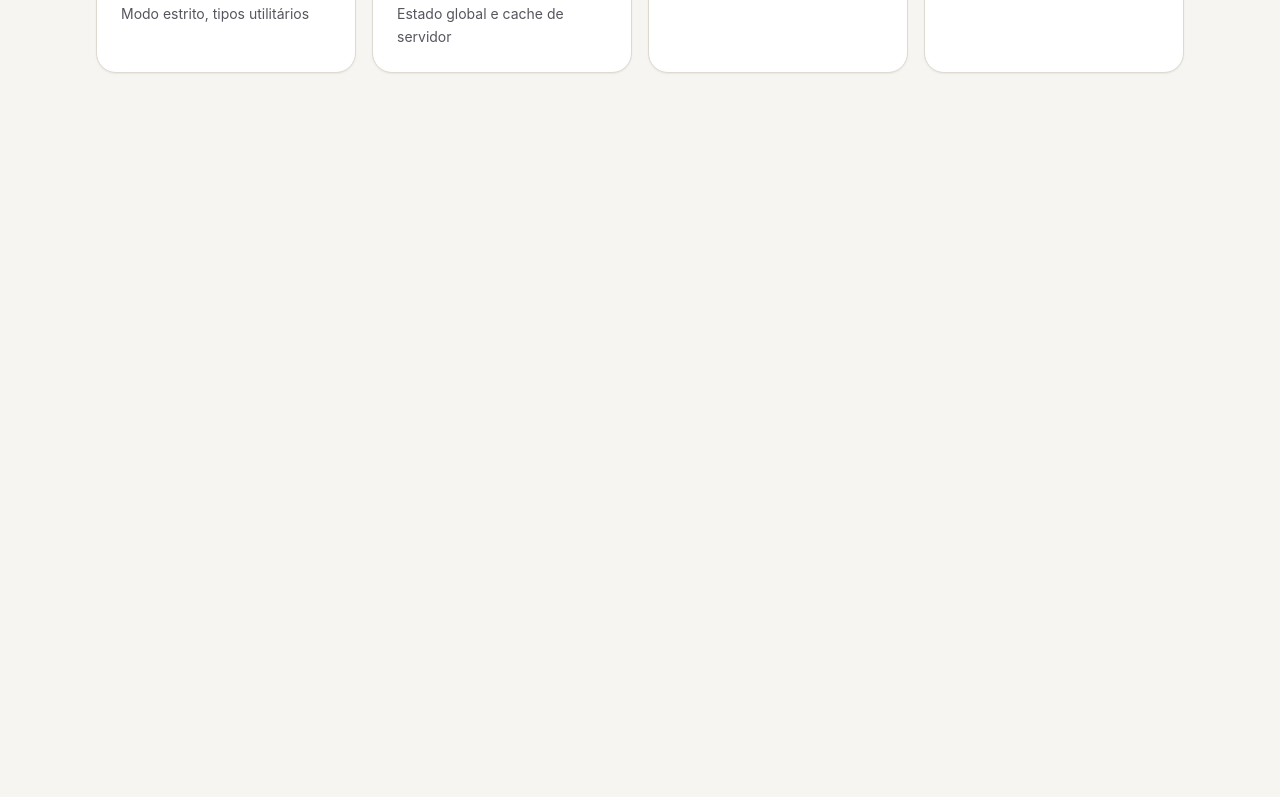
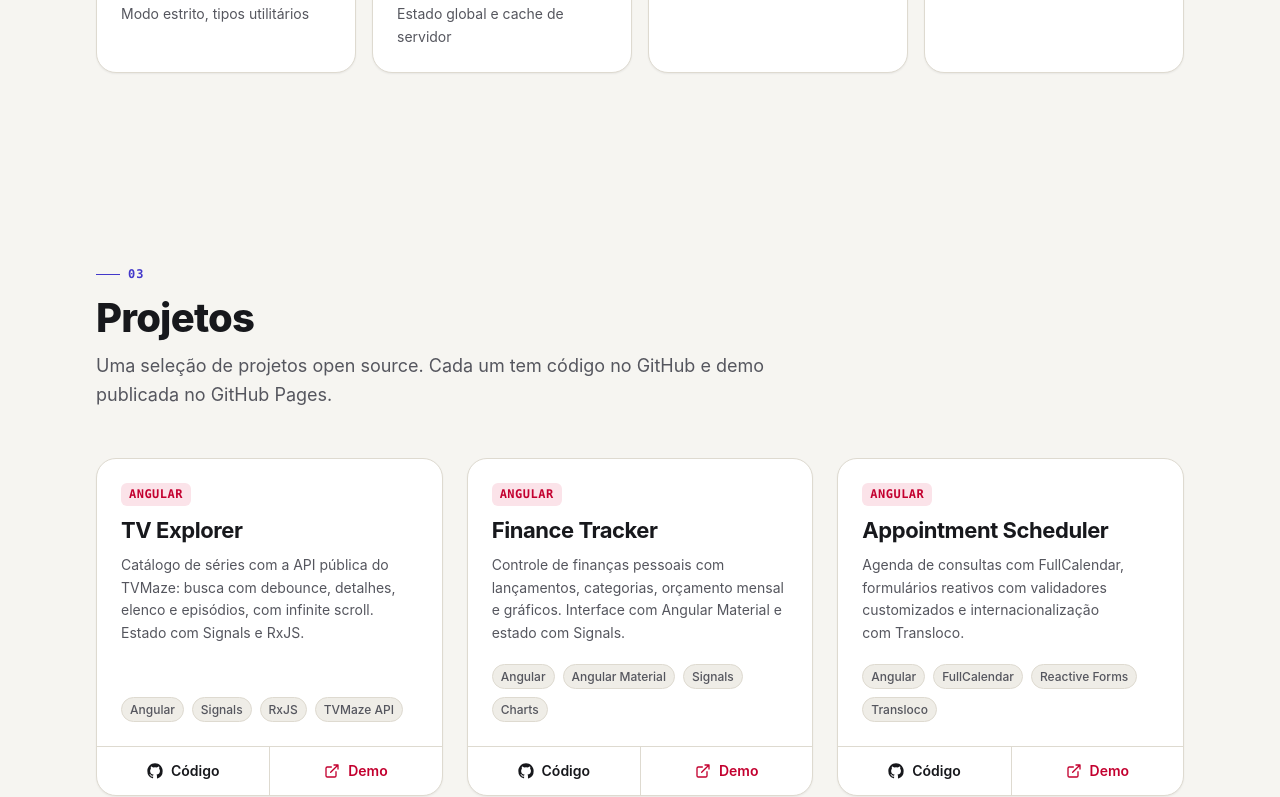
Before and after one commit to BrunoICosta/portfolio, a React (Vite) app: page / in a window 1280 px wide. Shown: the part 2000-2797 px from the top of the page. Before the commit the page ends 2169 px from the top, so only its background shows below. Built offline with nearby package versions, Linux system fonts and the light colour scheme.

Commit message:
feat(projects): add project cards with tech badges and links

```diff
--- a/src/App.tsx
+++ b/src/App.tsx
@@ -2,6 +2,7 @@ import { MAIN_CONTENT_ID } from './core/sections'
 import { About } from './features/about/About'
 import { Header } from './features/header/Header'
 import { Hero } from './features/hero/Hero'
+import { ProjectsSection } from './features/projects/ProjectsSection'
 import { Skills } from './features/skills/Skills'
 
 function App() {
@@ -12,6 +13,7 @@ function App() {
         <Hero />
         <About />
         <Skills />
+        <ProjectsSection />
       </main>
     </>
   )
--- a/src/core/i18n/translations.ts
+++ b/src/core/i18n/translations.ts
@@ -67,8 +67,6 @@ const ptBR = {
     count: (count: number) => (count === 1 ? '1 projeto' : `${count} projetos`),
     code: 'Código',
     demo: 'Demo',
-    codeLabel: (title: string) => `Código-fonte de ${title} no GitHub`,
-    demoLabel: (title: string) => `Demo ao vivo de ${title}`,
     screenshotAlt: (title: string) => `Captura de tela do projeto ${title}`,
     screenshotFallback: 'Prévia indisponível',
     techLabel: 'Tecnologias',
@@ -163,8 +161,6 @@ const en: Dictionary = {
     count: (count: number) => (count === 1 ? '1 project' : `${count} projects`),
     code: 'Code',
     demo: 'Demo',
-    codeLabel: (title: string) => `${title} source code on GitHub`,
-    demoLabel: (title: string) => `${title} live demo`,
     screenshotAlt: (title: string) => `Screenshot of the ${title} project`,
     screenshotFallback: 'Preview unavailable',
     techLabel: 'Technologies',
--- /dev/null
+++ b/src/features/projects/ProjectCard.module.css
@@ -0,0 +1,126 @@
+.card {
+  --category-color: var(--color-accent);
+  --category-soft: var(--color-accent-soft);
+
+  display: flex;
+  flex-direction: column;
+  height: 100%;
+  border: 1px solid var(--color-border);
+  border-radius: var(--radius-lg);
+  background: var(--color-bg-elevated);
+  box-shadow: var(--shadow-sm);
+  overflow: hidden;
+  transition:
+    border-color var(--duration-base) ease,
+    box-shadow var(--duration-base) ease,
+    transform var(--duration-base) var(--ease-out);
+}
+
+.card[data-category='angular'] {
+  --category-color: var(--color-angular);
+  --category-soft: var(--color-angular-soft);
+}
+
+.card[data-category='react'] {
+  --category-color: var(--color-react);
+  --category-soft: var(--color-react-soft);
+}
+
+.card:hover,
+.card:focus-within {
+  border-color: color-mix(in srgb, var(--category-color) 45%, var(--color-border));
+  box-shadow: var(--shadow-md);
+}
+
+@media (hover: hover) and (prefers-reduced-motion: no-preference) {
+  .card:hover {
+    transform: translateY(-3px);
+  }
+}
+
+.body {
+  display: flex;
+  flex: 1;
+  flex-direction: column;
+  gap: var(--space-3);
+  padding: var(--space-5);
+}
+
+.category {
+  align-self: flex-start;
+  padding: 0.125rem var(--space-2);
+  border-radius: var(--radius-sm);
+  background: var(--category-soft);
+  color: var(--category-color);
+  font-family: var(--font-mono);
+  font-size: var(--text-xs);
+  font-weight: 700;
+  letter-spacing: 0.04em;
+  text-transform: uppercase;
+}
+
+.title {
+  font-size: var(--text-xl);
+  font-weight: 700;
+}
+
+.description {
+  color: var(--color-text-muted);
+  font-size: var(--text-sm);
+}
+
+.tech {
+  display: flex;
+  flex-wrap: wrap;
+  gap: var(--space-2);
+  margin-top: auto;
+  padding: var(--space-2) 0 0;
+  list-style: none;
+}
+
+.badge {
+  padding: 0.125rem var(--space-2);
+  border: 1px solid var(--color-border);
+  border-radius: var(--radius-pill);
+  background: var(--color-surface);
+  color: var(--color-text-muted);
+  font-size: var(--text-xs);
+  font-weight: 500;
+}
+
+.links {
+  display: grid;
+  grid-template-columns: 1fr 1fr;
+  border-top: 1px solid var(--color-border);
+}
+
+.link {
+  display: inline-flex;
+  align-items: center;
+  justify-content: center;
+  gap: var(--space-2);
+  min-height: 3rem;
+  color: var(--color-text);
+  font-size: var(--text-sm);
+  font-weight: 600;
+  text-decoration: none;
+  transition:
+    background-color var(--duration-fast) ease,
+    color var(--duration-fast) ease;
+}
+
+.link + .link {
+  border-left: 1px solid var(--color-border);
+}
+
+.link:hover {
+  background: var(--color-surface);
+}
+
+.link[data-primary='true'] {
+  color: var(--category-color);
+}
+
+.link:focus-visible {
+  outline-offset: -3px;
+}
--- /dev/null
+++ b/src/features/projects/ProjectCard.tsx
@@ -0,0 +1,47 @@
+import { useI18n } from '../../core/i18n/useI18n'
+import { getDemoUrl, getRepoUrl, type Project } from '../../data/projects'
+import { ExternalLink } from '../../shared/components/ExternalLink'
+import { Icon } from '../../shared/components/Icon'
+import styles from './ProjectCard.module.css'
+
+interface ProjectCardProps {
+  project: Project
+}
+
+export function ProjectCard({ project }: ProjectCardProps) {
+  const { t, language } = useI18n()
+  const titleId = `project-${project.repo}`
+
+  return (
+    <article className={styles.card} data-category={project.category} aria-labelledby={titleId}>
+      <div className={styles.body}>
+        <p className={styles.category}>{t.projects.filters[project.category]}</p>
+        <h3 id={titleId} className={styles.title}>
+          {project.title}
+        </h3>
+        <p className={styles.description}>{project.description[language]}</p>
+
+        <ul className={styles.tech} aria-label={t.projects.techLabel}>
+          {project.tech.map((tech) => (
+            <li key={tech} className={styles.badge}>
+              {tech}
+            </li>
+          ))}
+        </ul>
+      </div>
+
+      <div className={styles.links}>
+        <ExternalLink href={getRepoUrl(project)} className={styles.link}>
+          <Icon name="github" size={16} />
+          {t.projects.code}
+          <span className="visually-hidden"> — {project.title}</span>
+        </ExternalLink>
+        <ExternalLink href={getDemoUrl(project)} className={styles.link} data-primary="true">
+          <Icon name="external" size={16} />
+          {t.projects.demo}
+          <span className="visually-hidden"> — {project.title}</span>
+        </ExternalLink>
+      </div>
+    </article>
+  )
+}
--- /dev/null
+++ b/src/features/projects/ProjectsSection.module.css
@@ -0,0 +1,18 @@
+.grid {
+  display: grid;
+  gap: var(--space-5);
+  padding: 0;
+  list-style: none;
+}
+
+@media (min-width: 40rem) {
+  .grid {
+    grid-template-columns: repeat(2, minmax(0, 1fr));
+  }
+}
+
+@media (min-width: 64rem) {
+  .grid {
+    grid-template-columns: repeat(3, minmax(0, 1fr));
+  }
+}
--- /dev/null
+++ b/src/features/projects/ProjectsSection.tsx
@@ -0,0 +1,31 @@
+import { useI18n } from '../../core/i18n/useI18n'
+import { PROJECTS } from '../../data/projects'
+import section from '../../shared/styles/section.module.css'
+import { ProjectCard } from './ProjectCard'
+import styles from './ProjectsSection.module.css'
+
+export function ProjectsSection() {
+  const { t } = useI18n()
+
+  return (
+    <section id="projects" className={section.section} aria-labelledby="projects-title">
+      <div className="container">
+        <header className={section.header}>
+          <p className={section.eyebrow}>03</p>
+          <h2 id="projects-title" className={section.title}>
+            {t.projects.title}
+          </h2>
+          <p className={section.intro}>{t.projects.intro}</p>
+        </header>
+
+        <ul className={styles.grid}>
+          {PROJECTS.map((project) => (
+            <li key={project.repo}>
+              <ProjectCard project={project} />
+            </li>
+          ))}
+        </ul>
+      </div>
+    </section>
+  )
+}
--- /dev/null
+++ b/src/shared/components/ExternalLink.tsx
@@ -0,0 +1,21 @@
+import type { AnchorHTMLAttributes, ReactNode } from 'react'
+import { useI18n } from '../../core/i18n/useI18n'
+
+interface ExternalLinkProps extends Omit<
+  AnchorHTMLAttributes<HTMLAnchorElement>,
+  'target' | 'rel'
+> {
+  href: string
+  children: ReactNode
+}
+
+/** Opens in a new tab safely and tells screen reader users that it will. */
+export function ExternalLink({ children, ...rest }: ExternalLinkProps) {
+  const { t } = useI18n()
+  return (
+    <a target="_blank" rel="noopener noreferrer" {...rest}>
+      {children}
+      <span className="visually-hidden"> {t.a11y.opensInNewTab}</span>
+    </a>
+  )
+}
```
